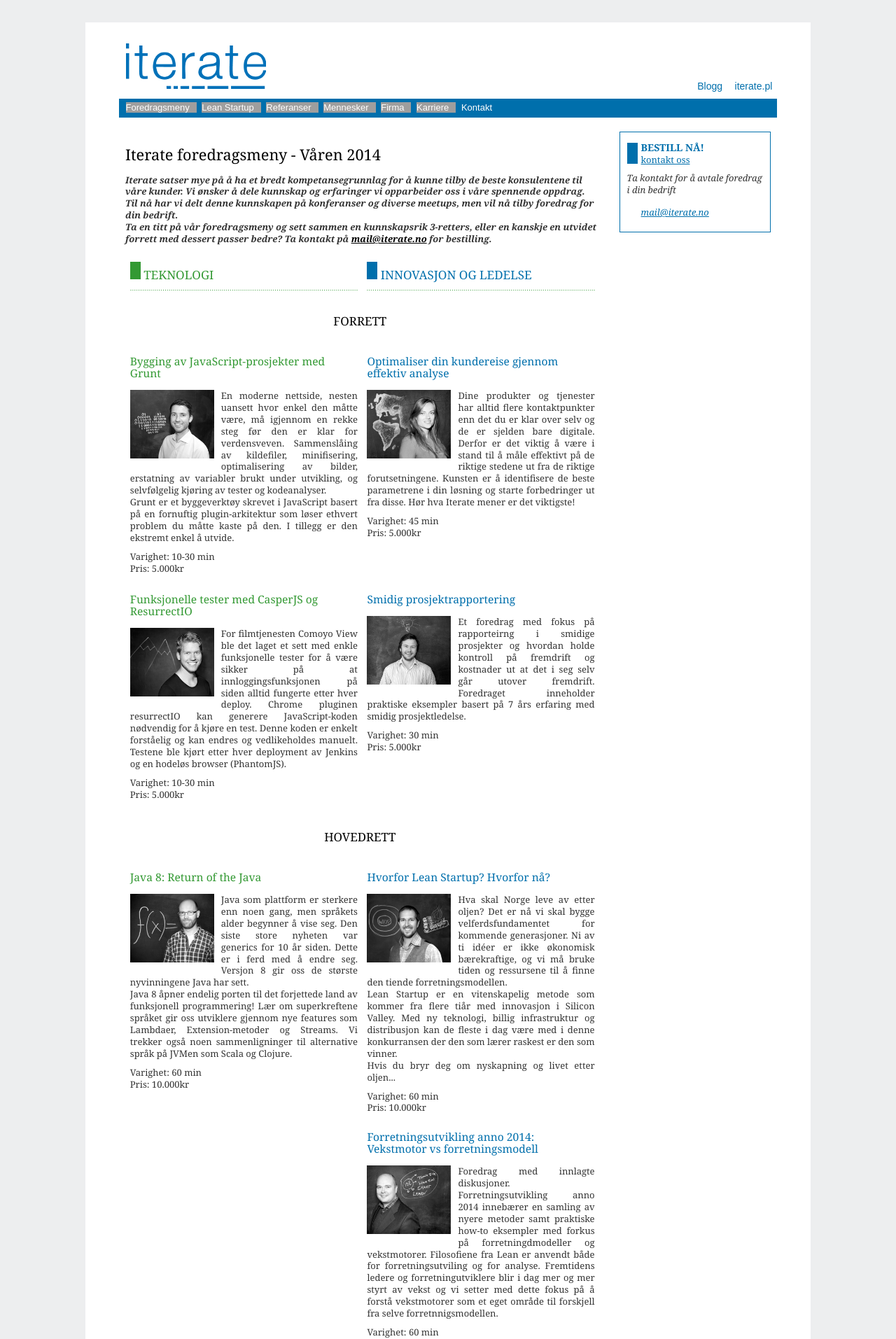
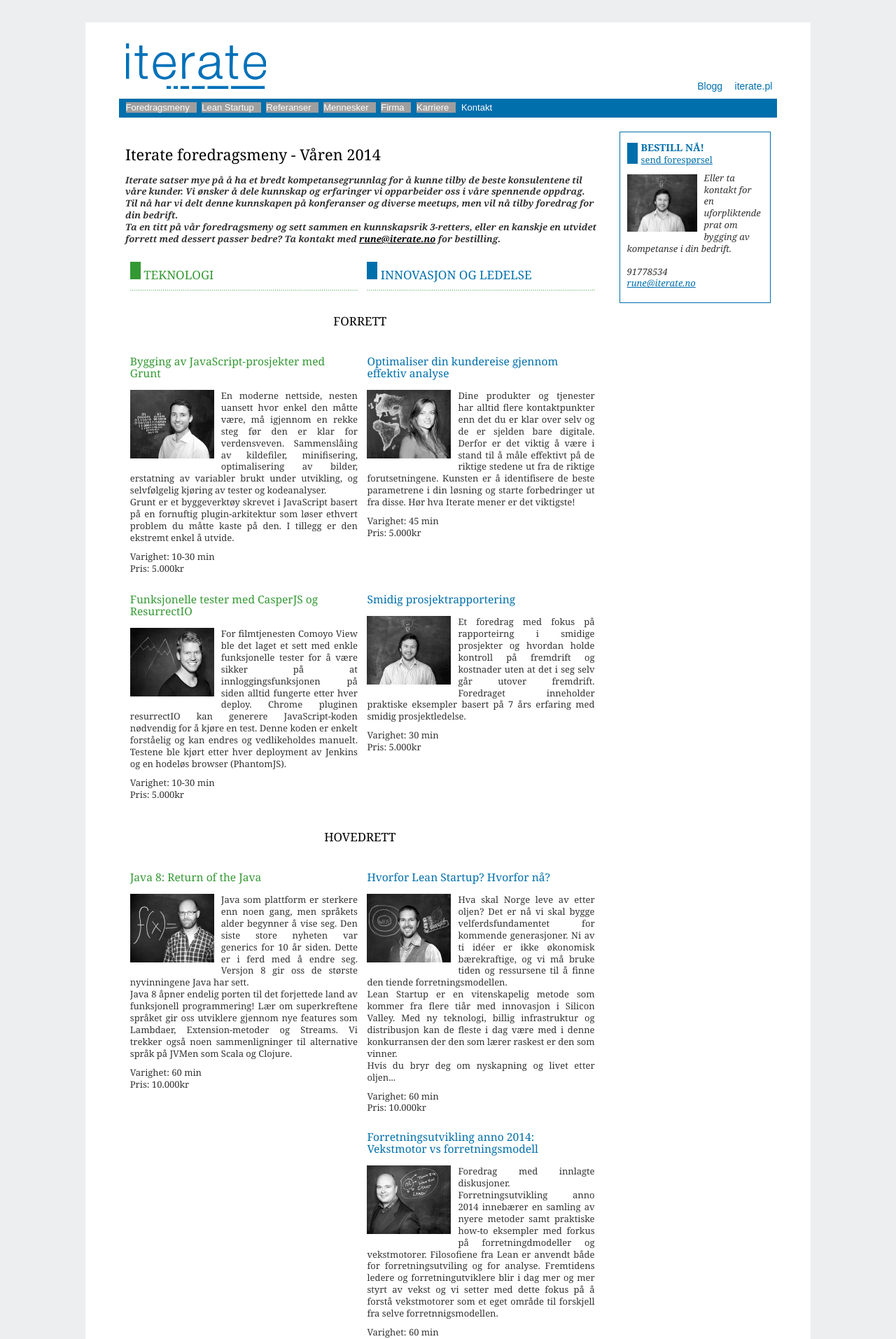
Before and after one commit to therese1g1/iterate.github.com, a Jekyll site: the page built from foredragsmeny/index.html, in a window 1280 px wide. Shown: the top 1913 px of the page at 70% size. Built offline with Jekyll 4.4.1, drawn with Linux system fonts in a browser that asks for light colours; grey boxes are pictures that could not be loaded.

Commit message:
Lagt til personlig kontakt for bestilling og rettet flere skrivefeil.

```diff
--- a/foredragsmeny/index.html
+++ b/foredragsmeny/index.html
@@ -10,7 +10,7 @@ title: Iterate
 				<h1>Iterate foredragsmeny - Våren 2014</h1>
 				<p class="ingress">
 					Iterate satser mye på å ha et bredt kompetansegrunnlag for å kunne tilby de beste konsulentene til våre kunder. Vi ønsker å dele kunnskap og erfaringer vi opparbeider oss i våre spennende oppdrag. Til nå har vi delt denne kunnskapen på konferanser og diverse meetups, men vil nå tilby foredrag for din bedrift. <br/>
-					Ta en titt på vår foredragsmeny og sett sammen en kunnskapsrik 3-retters, eller en kanskje en utvidet forrett med dessert passer bedre? Ta kontakt på <a href="mailto:mail@iterate.no?subject=Bestilling av foredrag">mail@iterate.no</a> for bestilling.
+					Ta en titt på vår foredragsmeny og sett sammen en kunnskapsrik 3-retters, eller en kanskje en utvidet forrett med dessert passer bedre? Ta kontakt med <a href="mailto:rune@iterate.no?subject=Bestilling av foredrag">rune@iterate.no</a> for bestilling.
 				</p>
 				<div class="grid_6">
 					<article class="mainarticle tech kunde">
@@ -101,7 +101,7 @@ title: Iterate
 						<h3>Smidig prosjektrapportering</h3>
             <p>
             		<img src="/static/images/mennesker/rune.jpg" alt="Rune" align="left">
-            		Et foredrag med fokus på rapporteirng i smidige prosjekter og hvordan holde kontroll på fremdrift og kostnader ut at det i seg selv går utover fremdrift. Foredraget inneholder praktiske eksempler basert på 7 års erfaring med smidig prosjektledelse.
+            		Et foredrag med fokus på rapporteirng i smidige prosjekter og hvordan holde kontroll på fremdrift og kostnader uten at det i seg selv går utover fremdrift. Foredraget inneholder praktiske eksempler basert på 7 års erfaring med smidig prosjektledelse.
             </p>
             <p class="duration">
               	Varighet: 30 min
@@ -262,12 +262,15 @@ title: Iterate
 		            <div class="pitch fag">
 		                <div class="marker"></div>
 		                <h2>Bestill nå!</h2>
-		                <a href="/kontakt">
-		                    kontakt oss</a>
+											<a href="mailto:rune@iterate.no?subject=Bestilling av foredrag">send forespørsel</a>
 		                <div>
-		                    <p>Ta kontakt for å avtale foredrag i din bedrift</p>
 
-		                    <p><a href="mailto:mail@iterate.no?subject=Bestilling av foredrag">mail@iterate.no</a></p>
+		                		            		<img src="/static/images/mennesker/rune.jpg" alt="Rune" align="left" class="pitch-img">
+
+		                    <p>Eller ta kontakt for en uforpliktende prat om bygging av kompetanse i din bedrift.</p>
+
+		                    <p>91778534<br/>
+		                    <a class="order-email" href="mailto:rune@iterate.no?subject=Bestilling av foredrag">rune@iterate.no</a></p>
 		                </div>
 
 		            </div>
```
Also changed, not shown: static/CACHE/css/966299b654ee.css.
